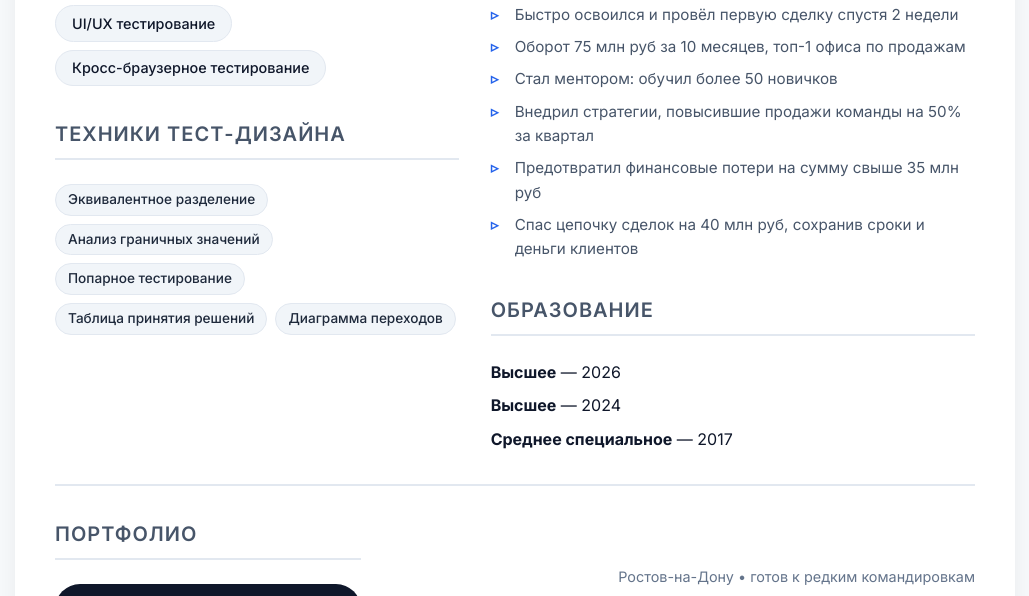
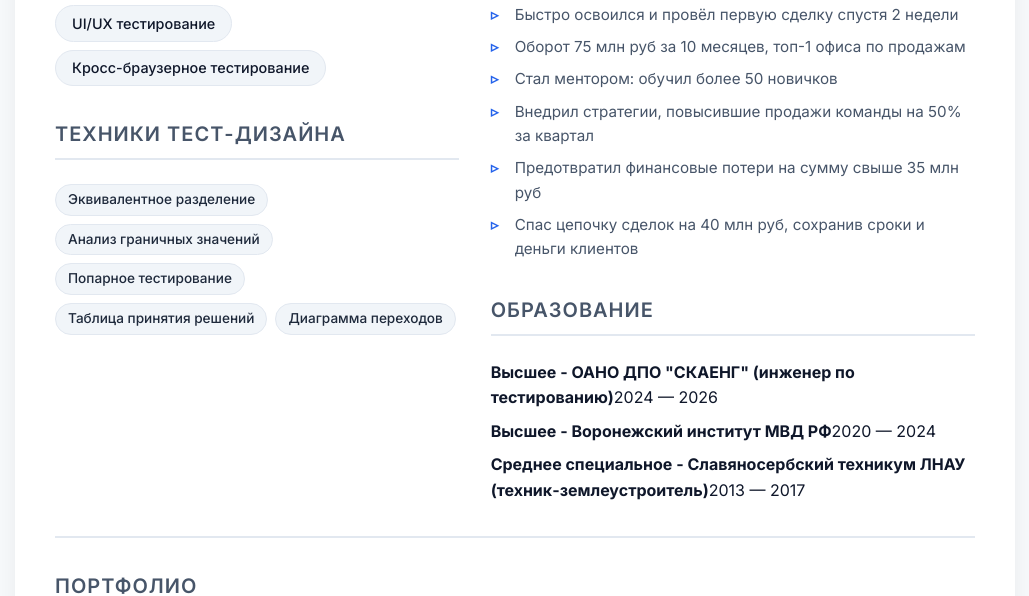
Before and after one commit to RemarX7/kerlanov.github.io-resume, a plain HTML site: page index.html in a window 1280 px wide. Shown: the part 1104-1700 px from the top of the page, without its empty margins (125-1154 px from the left). Drawn offline with Linux system fonts and the light colour scheme.

Commit message:
add education.html

```diff
--- a/index.html
+++ b/index.html
@@ -246,7 +246,7 @@
 </head>
 <body>
     <div class="container">
-        <header style="background: linear-gradient(135deg, #0f172a 0%, #1e293b 100%); color: white; padding: 3rem 2.5rem;">
+<header style="background: linear-gradient(135deg, #0f172a 0%, #1e293b 100%); color: white; padding: 3rem 2.5rem;">
     <div style="display: flex; align-items: center; gap: 2rem; flex-wrap: wrap;">
         <img src="https://github.com/remarx7.png"
              alt="Александр Керланов"
@@ -363,9 +363,9 @@
                     </div>
 
                     <div class="section-title" style="margin-top: 2rem;">Образование</div>
-                    <div style="margin-bottom: 0.5rem;"><strong>Высшее</strong> — 2026</div>
-                    <div style="margin-bottom: 0.5rem;"><strong>Высшее</strong> — 2024</div>
-                    <div><strong>Среднее специальное</strong> — 2017</div>
+                    <div style="margin-bottom: 0.5rem;"><strong>Высшее - ОАНО ДПО "СКАЕНГ" (инженер по тестированию)</strong>2024 — 2026</div>
+                    <div style="margin-bottom: 0.5rem;"><strong>Высшее - Воронежский институт МВД РФ</strong>2020 — 2024</div>
+                    <div><strong>Среднее специальное - Славяносербский техникум ЛНАУ (техник-землеустроитель)</strong>2013 — 2017</div>
                 </div>
             </div>
 
@@ -374,13 +374,13 @@
             <div style="display: flex; justify-content: space-between; align-items: center; flex-wrap: wrap; gap: 1rem;">
                 <div>
                     <div class="section-title" style="margin-bottom: 0.5rem;">Портфолио</div>
-                    <a href="https://remarx.yonote.ru/doc/qa-inzhener-aleksandr-kerlanov-HCruqBnTCJ/edit" class="portfolio-link" target="_blank">
+                    <a href="https://github.com/RemarX7/portfolio_qa_kerlanov" class="portfolio-link" target="_blank">
                         <svg width="20" height="20" viewBox="0 0 24 24" fill="none" stroke="white" stroke-width="2"><path d="M18 13v6a2 2 0 0 1-2 2H5a2 2 0 0 1-2-2V8a2 2 0 0 1 2-2h6"/><polyline points="15 3 21 3 21 9"/><line x1="10" y1="14" x2="21" y2="3"/></svg>
                         Смотреть полное портфолио
                     </a>
                 </div>
                 <div style="color: #64748b; font-size: 0.9rem;">
-                    Ростов-на-Дону • готов к редким командировкам
+                    г. Ростов-на-Дону •
                 </div>
             </div>
         </main>
```
